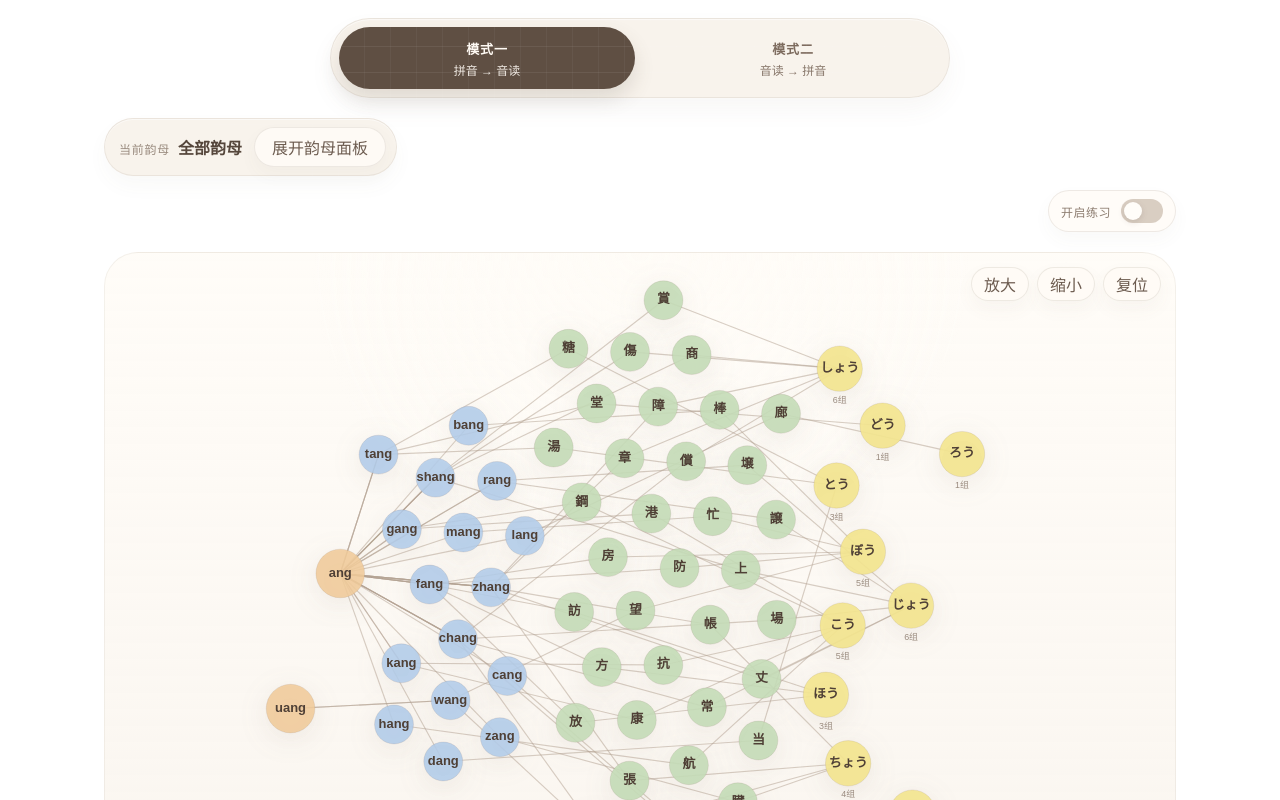
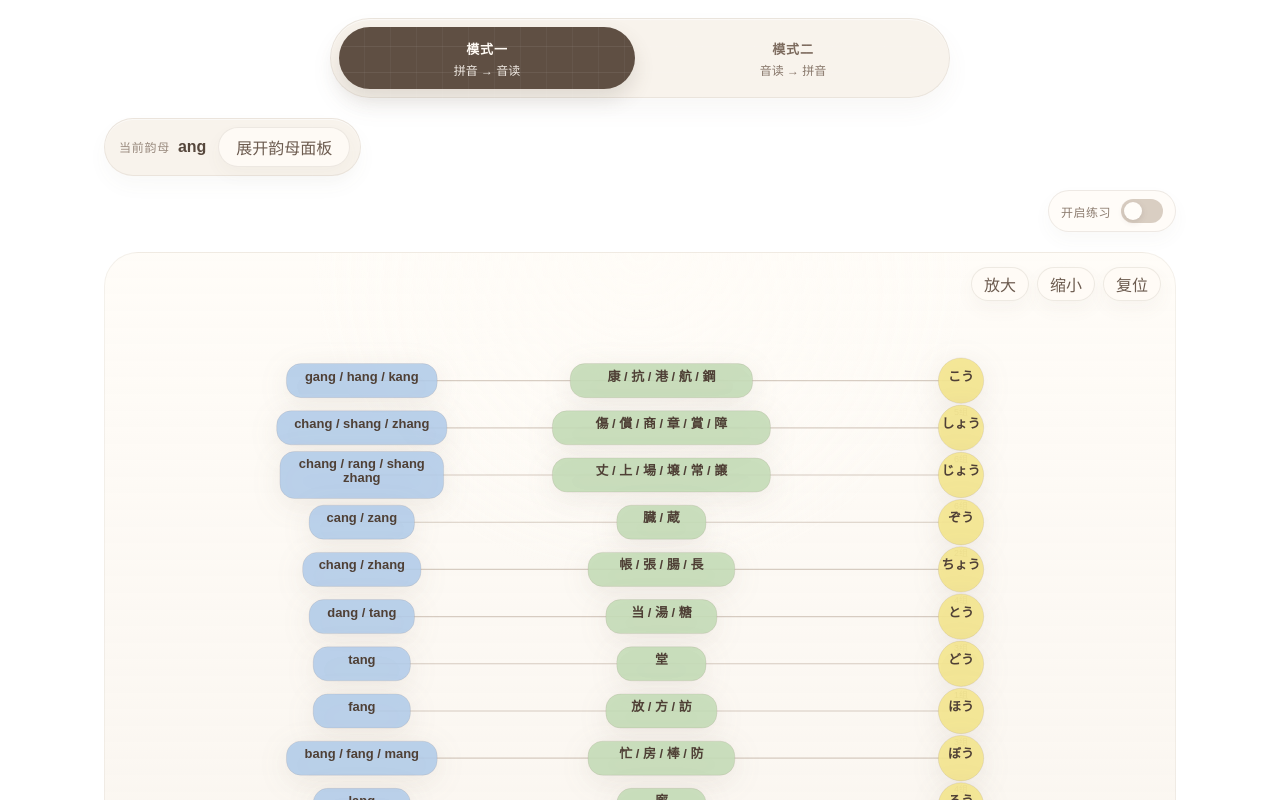
Before and after one commit to FionaYuliang/kotoba_garden, a Vue app: page /onyomi-map in a window 1280 px wide. Shown: the part 240-1040 px from the top of the page. Built offline with nearby package versions, Linux system fonts and the light colour scheme.

Commit message:
Refine onyomi map grouping and graph clarity

```diff
--- a/src/components/OnyomiGraph.vue
+++ b/src/components/OnyomiGraph.vue
@@ -1,13 +1,4 @@
 <script setup lang="ts">
-import {
-  forceCenter,
-  forceCollide,
-  forceLink,
-  forceManyBody,
-  forceSimulation,
-  forceX,
-  forceY,
-} from 'd3-force'
 import { select } from 'd3-selection'
 import { zoom, zoomIdentity, type ZoomBehavior, type ZoomTransform } from 'd3-zoom'
 import { computed, onBeforeUnmount, onMounted, ref, watch } from 'vue'
@@ -49,28 +40,84 @@ const localNodes = ref<OnyomiGraphNode[]>([])
 const localLinks = ref<OnyomiGraphLink[]>([])
 const svgRef = ref<SVGSVGElement | null>(null)
 const viewportTransformState = ref<ZoomTransform>(zoomIdentity)
-let simulation: ReturnType<typeof forceSimulation<OnyomiGraphNode>> | null = null
 let zoomBehavior: ZoomBehavior<SVGSVGElement, unknown> | null = null
 
 const positionedNodes = computed(() => localNodes.value)
 const positionedLinks = computed(() => localLinks.value)
 const viewportTransform = computed(() => viewportTransformState.value.toString())
 
-function stopSimulation() {
-  simulation?.stop()
-  simulation = null
+function getNodeLabelLines(node: OnyomiGraphNode) {
+  const segments = node.label.split(' / ')
+  if (segments.length <= 1) {
+    return [node.label]
+  }
+
+  const chunkSize = node.type === 'kanji' ? 6 : 3
+  const lines: string[] = []
+
+  for (let index = 0; index < segments.length; index += chunkSize) {
+    lines.push(segments.slice(index, index + chunkSize).join(' / '))
+  }
+
+  return lines
 }
 
-function createSimulation() {
-  stopSimulation()
+function getNodeBlockSize(node: OnyomiGraphNode) {
+  const lines = getNodeLabelLines(node)
+  const longestLineLength = Math.max(...lines.map((line) => line.length))
 
+  if (node.type === 'pinyin') {
+    return {
+      width: Math.min(280, Math.max(120, longestLineLength * 8 + 42)),
+      height: 42 + Math.max(0, lines.length - 1) * 16,
+    }
+  }
+
+  if (node.type === 'kanji') {
+    return {
+      width: Math.min(280, Math.max(110, longestLineLength * 11 + 38)),
+      height: 42 + Math.max(0, lines.length - 1) * 16,
+    }
+  }
+
+  return { width: 0, height: 0 }
+}
+
+function getNodeRadius(node: OnyomiGraphNode) {
+  if (node.type === 'rhyme') return 30
+  if (node.type === 'onyomi') return 28
+  return 24
+}
+
+function getLabelLineOffset(index: number, total: number) {
+  const baseline = (total - 1) * 9
+  return index * 18 - baseline
+}
+
+function getGroupKey(nodeId: string) {
+  if (nodeId.startsWith('onyomi:')) {
+    return nodeId.slice('onyomi:'.length)
+  }
+
+  if (nodeId.startsWith('kanji-group:')) {
+    return nodeId.slice('kanji-group:'.length)
+  }
+
+  if (nodeId.startsWith('pinyin-group:')) {
+    return nodeId.slice('pinyin-group:'.length)
+  }
+
+  return nodeId
+}
+
+function createLayout() {
   const columnX =
     props.mode === 'mode1'
       ? {
-          rhyme: width * 0.14,
-          pinyin: width * 0.34,
-          kanji: width * 0.58,
-          onyomi: width * 0.82,
+          rhyme: width * 0.12,
+          pinyin: width * 0.24,
+          kanji: width * 0.52,
+          onyomi: width * 0.8,
         }
       : {
           rhyme: width * 0.12,
@@ -79,51 +126,62 @@ function createSimulation() {
           pinyin: width * 0.82,
         }
 
-  localNodes.value = props.nodes.map((node, index) => ({
-    ...node,
-    x: columnX[node.type] + ((index % 2) - 0.5) * 42,
-    y: 110 + ((index * 58) % (height - 210)),
-  }))
+  const sortedNodes = [...props.nodes].sort((a, b) => {
+    const keyA = getGroupKey(a.id)
+    const keyB = getGroupKey(b.id)
+    return keyA.localeCompare(keyB)
+  })
 
-  localLinks.value = props.links.map((link) => ({ ...link }))
+  const uniqueGroups = [...new Set(sortedNodes.map((node) => getGroupKey(node.id)))]
+  const topPadding = 78
+  const bottomPadding = 78
+  const availableHeight = Math.max(120, height - topPadding - bottomPadding)
+  const groupSpacing = uniqueGroups.length > 1 ? availableHeight / (uniqueGroups.length - 1) : 0
+  const groupY = new Map<string, number>()
 
-  simulation = forceSimulation(localNodes.value)
-    .force(
-      'link',
-      forceLink<OnyomiGraphNode, OnyomiGraphLink>(localLinks.value)
-        .id((node) => node.id)
-        .distance((link) => {
-          const sourceType = typeof link.source === 'object' ? link.source.type : 'pinyin'
-          return sourceType === 'kanji' ? 140 : 126
-        })
-        .strength(0.8),
-    )
-    .force('charge', forceManyBody().strength(-320))
-    .force(
-      'collide',
-      forceCollide<OnyomiGraphNode>().radius((node) => {
-        if (node.type === 'rhyme') return 48
-        if (node.type === 'onyomi') return 44
-        return 38
-      }),
-    )
-    .force('center', forceCenter(width / 2, height / 2))
-    .force('x', forceX<OnyomiGraphNode>((node) => columnX[node.type]).strength(0.55))
-    .force('y', forceY<OnyomiGraphNode>(height / 2).strength(0.08))
-    .alpha(1)
-    .alphaDecay(0.08)
+  uniqueGroups.forEach((group, index) => {
+    groupY.set(group, topPadding + index * groupSpacing)
+  })
+
+  const nodes = sortedNodes.map((node) => {
+    const y = groupY.get(getGroupKey(node.id)) ?? height / 2
+    return {
+      ...node,
+      x: columnX[node.type],
+      y,
+    }
+  })
+
+  const nodeById = new Map(nodes.map((node) => [node.id, node]))
+  const links: OnyomiGraphLink[] = []
+  for (const link of props.links) {
+    const sourceId = typeof link.source === 'object' ? link.source.id : link.source
+    const targetId = typeof link.target === 'object' ? link.target.id : link.target
+    const sourceNode = nodeById.get(sourceId)
+    const targetNode = nodeById.get(targetId)
+    if (!sourceNode || !targetNode) {
+      continue
+    }
+
+    links.push({
+      source: sourceNode,
+      target: targetNode,
+    })
+  }
+
+  localNodes.value = nodes
+  localLinks.value = links
 }
 
 watch(
   () => [props.nodes, props.links, props.mode],
   () => {
-    createSimulation()
+    createLayout()
   },
   { deep: true, immediate: true },
 )
 
 onBeforeUnmount(() => {
-  stopSimulation()
   if (svgRef.value) {
     select(svgRef.value).on('.zoom', null)
   }
@@ -223,15 +281,35 @@ onMounted(() => {
           :transform="`translate(${node.x ?? 0}, ${node.y ?? 0})`"
           @click="node.type === props.clickableType && node.selectKey ? emit('selectKey', node.selectKey) : undefined"
         >
-          <circle :r="node.type === 'rhyme' ? 30 : node.type === 'onyomi' ? 28 : 24" />
-          <text class="onyomi-graph__label" text-anchor="middle" dy="4">
-            {{ node.label }}
+          <template v-if="node.type === 'pinyin' || node.type === 'kanji'">
+            <rect
+              :x="-(getNodeBlockSize(node).width / 2)"
+              :y="-(getNodeBlockSize(node).height / 2)"
+              :width="getNodeBlockSize(node).width"
+              :height="getNodeBlockSize(node).height"
+              rx="18"
+              ry="18"
+            />
+          </template>
+          <template v-else>
+            <circle :r="getNodeRadius(node)" />
+          </template>
+
+          <text class="onyomi-graph__label" text-anchor="middle">
+            <tspan
+              v-for="(line, lineIndex) in getNodeLabelLines(node)"
+              :key="`${node.id}-${lineIndex}`"
+              x="0"
+              :dy="lineIndex === 0 ? getLabelLineOffset(lineIndex, getNodeLabelLines(node).length) : 18"
+            >
+              {{ line }}
+            </tspan>
           </text>
           <text
             v-if="node.type === props.clickableType && node.itemCount"
             class="onyomi-graph__count"
             text-anchor="middle"
-            dy="42"
+            :dy="node.type === 'pinyin' ? getNodeBlockSize(node).height / 2 + 20 : 42"
           >
             {{ node.itemCount }}组
           </text>
--- a/src/config/onyomi/index.ts
+++ b/src/config/onyomi/index.ts
@@ -81,6 +81,11 @@ const rhymeDatasets: OnyomiRhymeDataset[] = [
 
 export const ONYOMI_RHYME_DATASETS = rhymeDatasets
 export const ONYOMI_ALL_RHYMES = rhymeOrder
-export const ONYOMI_EXAMPLES: OnyomiExample[] = rhymeDatasets.flatMap((dataset) => dataset.examples)
+export const ONYOMI_EXAMPLES: OnyomiExample[] = rhymeDatasets.flatMap((dataset) =>
+  dataset.examples.map((example) => ({
+    ...example,
+    japaneseWords: example.japaneseWords.map((word) => word.replace(/[~〜]/g, '')),
+  })),
+)
 export const ONYOMI_RHYMES = ['all', ...rhymeDatasets.filter((dataset) => dataset.examples.length > 0).map((dataset) => dataset.key)] as const
 export const ONYOMI_MODES = ['mode1', 'mode2'] as const
--- a/src/config/onyomi/rhymes/ang.ts
+++ b/src/config/onyomi/rhymes/ang.ts
@@ -33,7 +33,6 @@ export const angDataset: OnyomiRhymeDataset = {
         '当選する（とうせんする）',
         '適当だ（てきとうだ）',
         '担当（たんとう）',
-        '当〜（とう〜）',
         '当日（とうじつ）',
         '弁当（べんとう）',
         '見当（けんとう）',
--- a/src/pages/OnyomiMapPage.vue
+++ b/src/pages/OnyomiMapPage.vue
@@ -6,7 +6,7 @@ import SiteHeader from '@/components/SiteHeader.vue'
 import { ONYOMI_ALL_RHYMES, ONYOMI_EXAMPLES, ONYOMI_MODES, ONYOMI_RHYMES } from '@/config/onyomiMap'
 
 const activeMode = ref<(typeof ONYOMI_MODES)[number]>('mode1')
-const activeRhyme = ref<(typeof ONYOMI_RHYMES)[number]>('all')
+const activeRhyme = ref<(typeof ONYOMI_RHYMES)[number]>('ang')
 const activeOnyomi = ref('all')
 const selectedKeys = ref<string[]>([])
 const answers = reactive<Record<string, string>>({})
@@ -39,59 +39,109 @@ const availableRhymes = computed(() => new Set(ONYOMI_EXAMPLES.map((item) => ite
 const currentRhymeLabel = computed(() => (activeRhyme.value === 'all' ? '全部韵母' : activeRhyme.value))
 const currentOnyomiLabel = computed(() => (activeOnyomi.value === 'all' ? '全部音读' : activeOnyomi.value))
 
+const groupedByOnyomi = computed(() => {
+  const groups = new Map<
+    string,
+    {
+      onyomi: string
+      rhymes: Set<string>
+      pinyins: Set<string>
+      kanjis: Set<string>
+      exampleCount: number
+    }
+  >()
+
+  for (const item of filteredExamples.value) {
+    const existing = groups.get(item.onyomi)
+
+    if (existing) {
+      existing.rhymes.add(item.rhyme)
+      existing.pinyins.add(item.pinyin)
+      existing.kanjis.add(item.kanji)
+      existing.exampleCount += 1
+      continue
+    }
+
+    groups.set(item.onyomi, {
+      onyomi: item.onyomi,
+      rhymes: new Set([item.rhyme]),
+      pinyins: new Set([item.pinyin]),
+      kanjis: new Set([item.kanji]),
+      exampleCount: 1,
+    })
+  }
+
+  return [...groups.values()]
+})
+
 const graphData = computed(() => {
   const nodesMap = new Map<string, { id: string; label: string; type: 'rhyme' | 'pinyin' | 'kanji' | 'onyomi'; selectKey?: string; itemCount?: number }>()
   const links: { source: string; target: string }[] = []
+  const linkKeys = new Set<string>()
+
+  function pushLink(source: string, target: string) {
+    const key = `${source}->${target}`
+    if (linkKeys.has(key)) {
+      return
+    }
+
+    linkKeys.add(key)
+    links.push({ source, target })
+  }
 
   if (activeMode.value === 'mode1') {
-    for (const item of filteredExamples.value) {
-      const rhymeId = `rhyme:${item.rhyme}`
-      const pinyinId = `pinyin:${item.rhyme}:${item.pinyin}`
-      const kanjiId = `kanji:${item.id}`
-      const onyomiId = `onyomi:${item.onyomi}`
+    for (const group of groupedByOnyomi.value) {
+      const onyomiId = `onyomi:${group.onyomi}`
+      const pinyinId = `pinyin-group:${group.onyomi}`
+      const kanjiId = `kanji-group:${group.onyomi}`
 
-      nodesMap.set(rhymeId, { id: rhymeId, label: item.rhyme, type: 'rhyme' })
-      nodesMap.set(pinyinId, { id: pinyinId, label: item.pinyin, type: 'pinyin' })
-      nodesMap.set(kanjiId, { id: kanjiId, label: item.kanji, type: 'kanji' })
+      nodesMap.set(pinyinId, {
+        id: pinyinId,
+        label: [...group.pinyins].sort().join(' / '),
+        type: 'pinyin',
+      })
+      nodesMap.set(kanjiId, {
+        id: kanjiId,
+        label: [...group.kanjis].sort().join(' / '),
+        type: 'kanji',
+      })
       nodesMap.set(onyomiId, {
         id: onyomiId,
-        label: item.onyomi,
+        label: group.onyomi,
         type: 'onyomi',
-        selectKey: item.onyomi,
-        itemCount: filteredExamples.value.filter((entry) => entry.onyomi === item.onyomi).length,
+        selectKey: group.onyomi,
+        itemCount: group.exampleCount,
       })
 
-      links.push(
-        { source: rhymeId, target: pinyinId },
-        { source: pinyinId, target: kanjiId },
-        { source: kanjiId, target: onyomiId },
-      )
+      pushLink(pinyinId, kanjiId)
+      pushLink(kanjiId, onyomiId)
     }
   } else {
-    for (const item of filteredExamples.value) {
-      const onyomiId = `onyomi:${item.onyomi}`
-      const kanjiId = `kanji:${item.id}`
-      const pinyinId = `pinyin:${item.rhyme}:${item.pinyin}`
+    for (const group of groupedByOnyomi.value) {
+      const onyomiId = `onyomi:${group.onyomi}`
+      const kanjiId = `kanji-group:${group.onyomi}`
+      const pinyinId = `pinyin-group:${group.onyomi}`
 
       nodesMap.set(onyomiId, {
         id: onyomiId,
-        label: item.onyomi,
+        label: group.onyomi,
         type: 'onyomi',
-        itemCount: filteredExamples.value.filter((entry) => entry.onyomi === item.onyomi).length,
       })
-      nodesMap.set(kanjiId, { id: kanjiId, label: item.kanji, type: 'kanji' })
+      nodesMap.set(kanjiId, {
+        id: kanjiId,
+        label: [...group.kanjis].sort().join(' / '),
+        type: 'kanji',
+      })
       nodesMap.set(pinyinId, {
         id: pinyinId,
-        label: item.pinyin,
+        label: [...group.pinyins].sort().join(' / '),
         type: 'pinyin',
-        selectKey: item.pinyin,
-        itemCount: filteredExamples.value.filter((entry) => entry.pinyin === item.pinyin).length,
+        selectKey: group.onyomi,
+        itemCount: group.pinyins.size,
       })
 
-      links.push(
-        { source: onyomiId, target: kanjiId },
-        { source: kanjiId, target: pinyinId },
-      )
+      pushLink(onyomiId, kanjiId)
+      pushLink(kanjiId, pinyinId)
     }
   }
 
@@ -102,11 +152,7 @@ const graphData = computed(() => {
 })
 
 const selectedExamples = computed(() => {
-  if (activeMode.value === 'mode1') {
-    return filteredExamples.value.filter((item) => selectedKeys.value.includes(item.onyomi))
-  }
-
-  return filteredExamples.value.filter((item) => selectedKeys.value.includes(item.pinyin))
+  return filteredExamples.value.filter((item) => selectedKeys.value.includes(item.onyomi))
 })
 
 const practiceChoices = computed(() => {
@@ -120,9 +166,7 @@ const practiceChoices = computed(() => {
 function toggleSelection(key: string) {
   if (selectedKeys.value.includes(key)) {
     selectedKeys.value = selectedKeys.value.filter((item) => item !== key)
-    const matched = activeMode.value === 'mode1'
-      ? selectedExamples.value.filter((item) => item.onyomi === key)
-      : selectedExamples.value.filter((item) => item.pinyin === key)
+    const matched = selectedExamples.value.filter((item) => item.onyomi === key)
 
     for (const example of matched) {
       delete answers[example.id]
@@ -165,7 +209,7 @@ function clearPractice() {
           <button v-for="mode in ONYOMI_MODES" :key="mode" class="onyomi-mode-switch__option"
             :class="{ 'is-active': activeMode === mode }" type="button" @click="
               activeMode = mode;
-            activeRhyme = 'all';
+            activeRhyme = 'ang';
             activeOnyomi = 'all';
             showRhymePanel = false;
             showOnyomiPanel = false;
@@ -285,7 +329,7 @@ function clearPractice() {
             <div v-if="!selectedExamples.length" class="onyomi-practice__empty">
               {{ activeMode === 'mode1'
                 ? '点击左侧黄色“音读”节点，把对应规律加入练习区。'
-                : '点击左侧蓝色“拼音”节点，把对应规律加入练习区。' }}
+                : '点击左侧蓝色“拼音组”节点，把对应规律加入练习区。' }}
             </div>
 
             <div v-else class="onyomi-practice__list">
```
Also changed, not shown: src/styles/base.css (+12 -3 lines).
